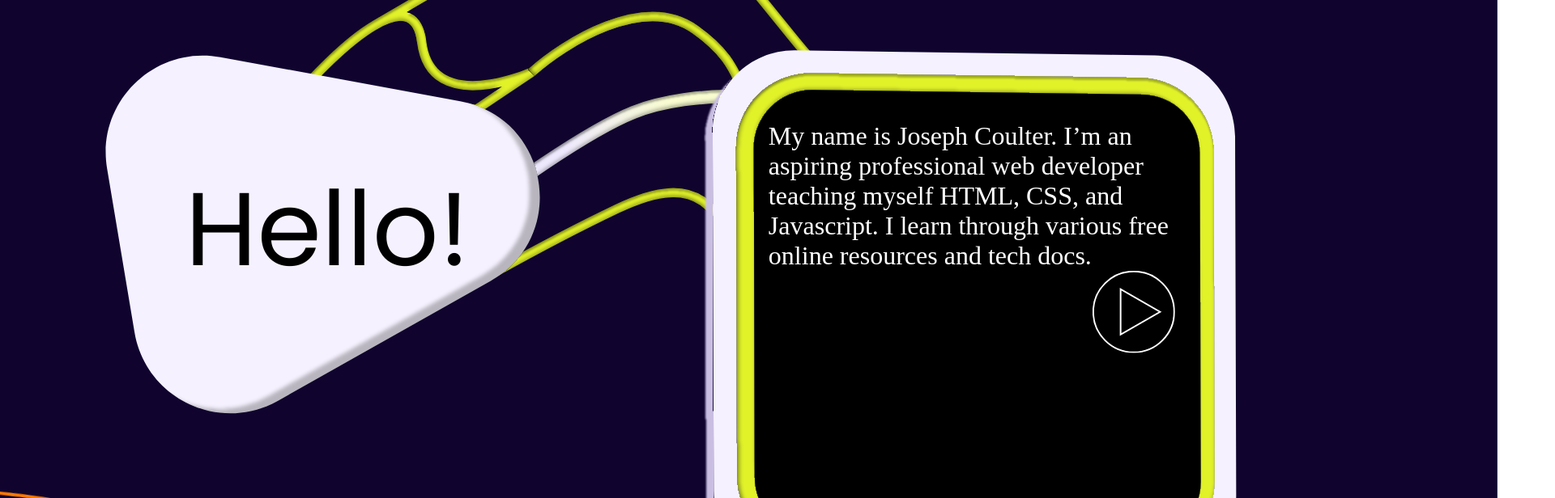
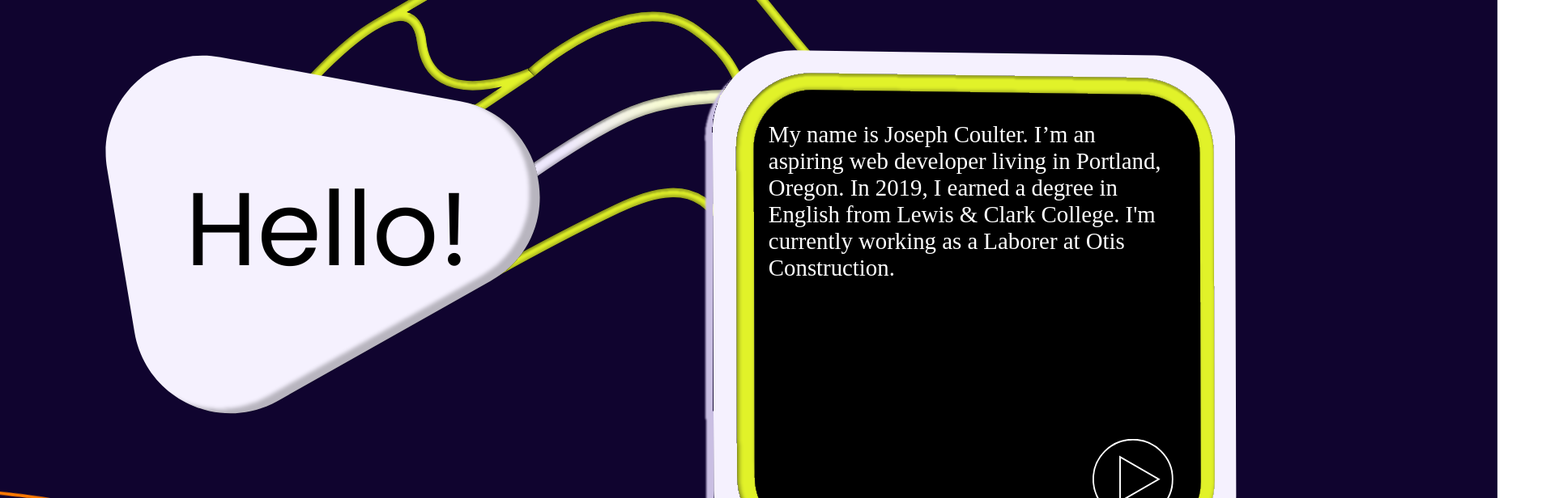
Before and after one commit to molonsolon/portfolio, a Next.js app in the folder my-portfolio/: page /bio in a window 1280 px wide. Shown: the top 616 px of the page at 81% size, 1920 px wide, since content can reach past the window. Built offline with nearby package versions, Linux system fonts and the light colour scheme.

Commit message:
Bio text pages functionality, UI design additions

```diff
--- /dev/null
+++ b/my-portfolio/components/NextPage.js
@@ -0,0 +1,28 @@
+import React from "react";
+import { motion } from "framer-motion";
+import Link from "next/link";
+import Image from "next/image";
+import styles from "../styles/NextPage.module.css";
+import nextBtn from "../public/nextBtn.svg"
+
+export const NextPage = () => {
+  return (
+    <motion.div
+      className={styles.nextCtnr}
+      whileHover={{
+        scale: [1, 1.1, 1.05],
+        transition: {
+          duration: 0.65,
+        },
+      }}
+    >
+      <Link href="/bio">
+        <a>
+          <Image src={nextBtn} alt="animated button to go to next page" />
+        </a>
+      </Link>
+    </motion.div>
+  );
+};
+
+export default NextPage;
--- /dev/null
+++ b/my-portfolio/components/Slideshow.js
@@ -0,0 +1,90 @@
+import { motion, AnimatePresence } from "framer-motion";
+import React, { useState } from "react";
+import Image from "next/image";
+import styles from "../styles/Slideshow.module.css";
+import nextBtnPlain from "../public/nextBtnPlain.svg";
+
+const PAGES = [
+  `My name is Joseph Coulter. I’m an aspiring web developer living in Portland, Oregon.
+   In 2019, I earned a degree in English from Lewis & Clark College. I'm currently working as a Laborer at Otis Construction.
+  `,
+  `I have been teaching myself HTML, CSS, and Javascript since July of 2021.
+   I learn using tech docs and resources such as Free Code Academy and The Odin Project. Currently, I'm boosting my skills in Next.js.`,
+  `I balance my passion for coding with music, video art, and writing.
+   I fell in love with coding because it allowed me to combine these art forms and share their synthesis in an accessible form.`,
+];
+
+export const Slideshow = () => {
+  const [[page, direction], setPage] = useState([0, 0]);
+
+  const paginate = (direction) => {
+    setPage([page + direction, direction]);
+    console.log(page);
+  };
+
+  const variants = {
+    enter: {
+      opacity: 0,
+    },
+    center: {
+      opacity: 1,
+    },
+    exit: {
+      opacity: 0,
+    },
+  };
+  return (
+    <AnimatePresence>
+      <motion.div>
+        <motion.p
+          key={page}
+          variants={variants}
+          initial="enter"
+          animate="center"
+          exit="exit"
+          className={styles.bioText}
+        >
+          {PAGES[page]}
+        </motion.p>
+        {page < 2 && (
+          <motion.div
+            onClick={() => paginate(1)}
+            className={styles.nextText}
+            whileHover={{
+              x: 10,
+              scale: 1.05,
+              transition: {
+                duration: 0.5,
+              },
+            }}
+          >
+            <Image
+              src={nextBtnPlain}
+              alt="a button to show more text in biography"
+            />
+          </motion.div>
+        )}
+        {page > 0 && (
+          <motion.div
+            onClick={() => paginate(-1)}
+            className={styles.prevText}
+            whileHover={{
+              x: 10,
+              scale: 1.05,
+              transition: {
+                duration: 0.5,
+              },
+            }}
+          >
+            <Image
+              src={nextBtnPlain}
+              alt="a button to show more text in biography"
+            />
+          </motion.div>
+        )}
+      </motion.div>
+    </AnimatePresence>
+  );
+};
+
+export default Slideshow;
--- a/my-portfolio/pages/bio.js
+++ b/my-portfolio/pages/bio.js
@@ -6,7 +6,8 @@ import Image from "next/image";
 import textBoxesFront from "../public/textBoxesFront.svg";
 import lineVectorStretch from "../public/lineVectorStretch.svg";
 import { motion, AnimatePresence } from "framer-motion";
-import nextBtnPlain from "../public/nextBtnPlain.svg";
+import Slideshow from "../components/Slideshow";
+import NextPage from "../components/NextPage";
 
 export const Bio = () => {
   return (
@@ -44,25 +45,10 @@ export const Bio = () => {
             alt="fun containers for text"
           />
           <h3 className={styles.title}>Hello!</h3>
-          <p className={styles.bioText}>
-            My name is Joseph Coulter. I’m an aspiring professional web
-            developer teaching myself HTML, CSS, and Javascript. I learn through
-            various free online resources and tech docs.
-          </p>
-          <motion.div className={styles.nextText}
-            whileHover={{
-            scale: [1, 1.1, 1.05],
-            transition: {
-              duration: 0.65,
-            },
-          }}>
-            <Image
-              src={nextBtnPlain}
-              alt="a button to show more text in biography"
-            />
-          </motion.div>
+          <Slideshow />
         </motion.div>
       </section>
+      <NextPage />
       <span className={styles.decorationCtnr}>
         <span className={styles.vectorCtnr}>
           <Image
@@ -72,6 +58,7 @@ export const Bio = () => {
         </span>
         <div className={styles.footerDecoration}></div>
       </span>
+
     </div>
   );
 };
--- a/my-portfolio/styles/Bio.module.css
+++ b/my-portfolio/styles/Bio.module.css
@@ -47,8 +47,8 @@
   position: relative;
   top: -1080px;
   left: 1500px;
-  width: auto;
-  height: auto;
+  width: 100px;
+  height: 100px;
 }
 
 .decorationCtnr {
--- /dev/null
+++ b/my-portfolio/styles/NextPage.module.css
@@ -0,0 +1,6 @@
+.nextCtnr {
+  position: absolute;
+  top: 750px;
+  left: 1500px;
+
+}
--- /dev/null
+++ b/my-portfolio/styles/Slideshow.module.css
@@ -0,0 +1,29 @@
+.bioText {
+  font-size: 1.8rem;
+  color: white;
+  font-family: 'Monoid';
+  position: relative;
+  width: 500px;
+  height: auto;
+  top: -1080px;
+  left: 1100px;
+}
+
+.nextText {
+  z-index: 11;
+  position: absolute;
+  top: 800px;
+  left: 1500px;
+  width: 100px;
+  height: 100px;
+}
+
+.prevText {
+  z-index: 11;
+  rotate: 180deg;
+  position: absolute;
+  top: 795px;
+  left: 1110px;
+  width: 100px;
+  height: 100px;
+}
```
Also changed, not shown: my-portfolio/pages/index.js (+2 -15 lines).
